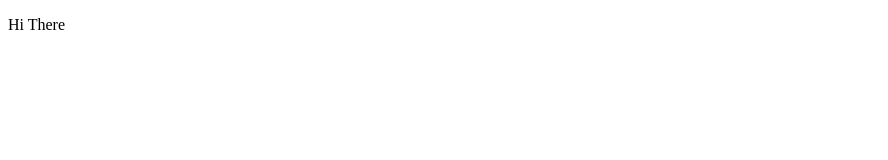
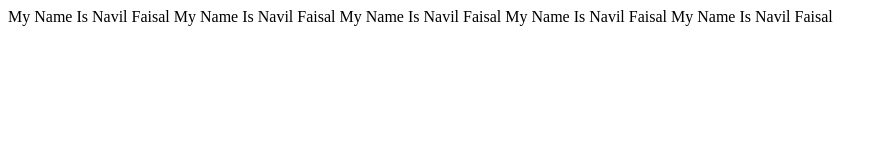
Before and after one commit to navilll/git-prac, a plain HTML site: page index.html in a window 1280 px wide. Shown: the whole page, without its empty margins (0-888 px from the left). Drawn offline with Linux system fonts and the light colour scheme.

Commit message:
new changes

```diff
--- a/index.html
+++ b/index.html
@@ -6,6 +6,10 @@
     <title>Document</title>
 </head>
 <body>
-    <p>Hi There</p>
+    <span>My Name Is Navil Faisal</span>
+    <span>My Name Is Navil Faisal</span>
+    <span>My Name Is Navil Faisal</span>
+    <span>My Name Is Navil Faisal</span>
+    <span>My Name Is Navil Faisal</span>
 </body>
 </html>
```
Also changed, not shown: page.html (+3 -0 lines).
